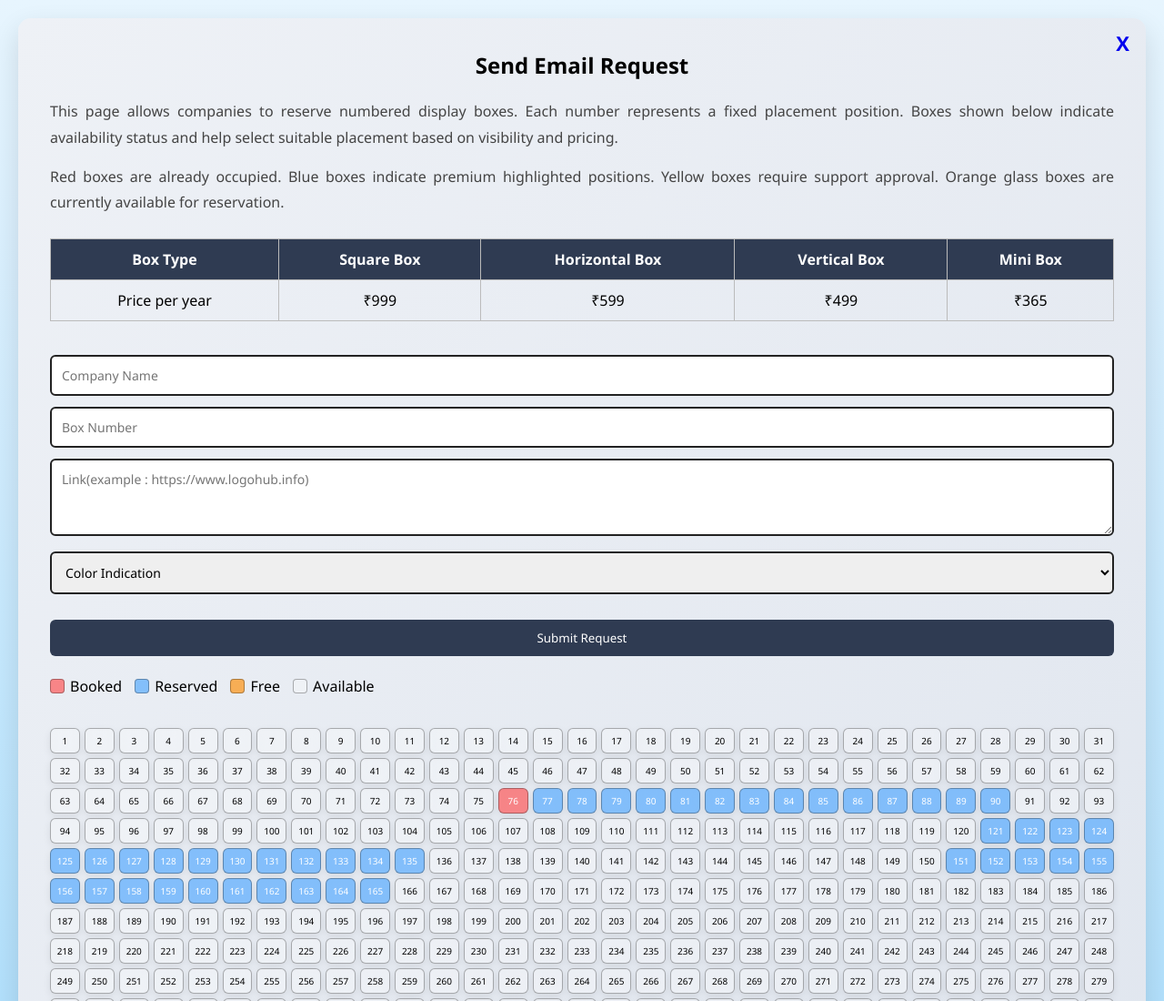
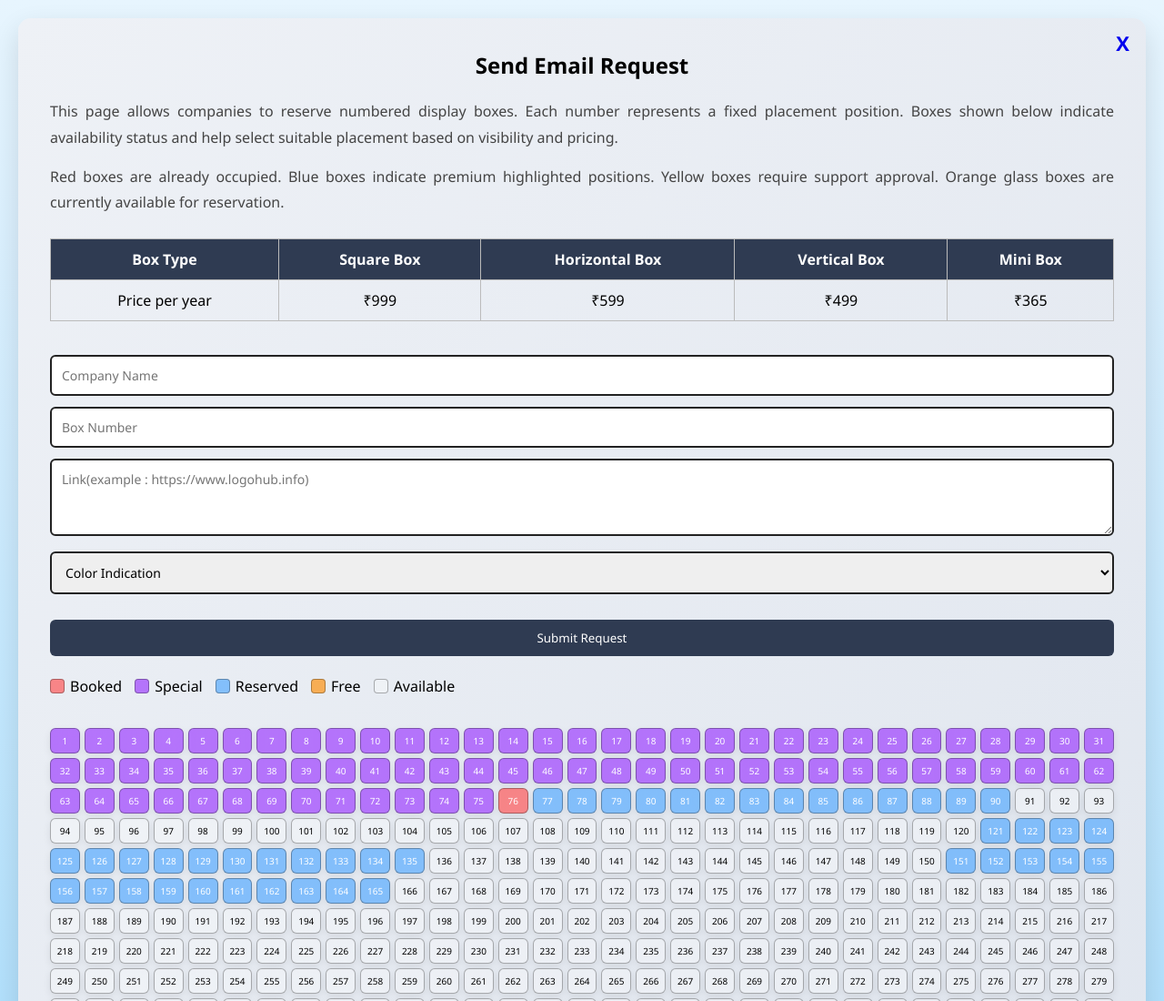
Before and after one commit to nani-lanke/logohub, a plain HTML site: page sendrequest.html in a window 1280 px wide. Shown: the top 1100 px of the page at 91% size. Drawn offline with Linux system fonts and the light colour scheme.

Commit message:
Update sendrequest.html

```diff
--- a/sendrequest.html
+++ b/sendrequest.html
@@ -102,12 +102,16 @@
       border:1px solid rgba(255,255,255,0.35);
       box-shadow:0 3px 8px rgba(0,0,0,0.08);
     }
-    .booked{
+     .booked{
       background:rgba(255,77,77,0.65); color:#fff;
       border: 0.5px solid rgba(0,0,0,0.3);
     }
+    .reserved{
+      background:rgba(77,166,255,0.65); color:#fff;
+      border: 0.5px solid rgba(0,0,0,0.3);
+    }
     .special{
-      background:rgba(77,166,255,0.65); color:#fff;
+      background: rgba(153, 51, 255, 0.65); color:#fff;
       border: 0.5px solid rgba(0,0,0,0.3);
     }
     .free{
@@ -190,7 +194,8 @@
     </form>
     <div class="legend">
       <span><div class="color booked"></div>Booked</span>
-      <span><div class="color special"></div>Reserved</span>
+      <span><div class="color special"></div>Special</span>
+      <span><div class="color reserved"></div>Reserved</span>
       <span><div class="color free"></div>Free</span>
       <span><div class="color available"></div>Available</span>
     </div>
@@ -206,17 +211,12 @@
 
   <script>
     const bookedList=[76];   // booked
-
-    const reservedList=[
-      77, 78, 79, 80, 81, 82, 83, 84, 85, 86, 87, 88, 89, 90,
-      121, 122, 123, 124, 125, 126, 127, 128, 129, 130, 131, 132, 133, 134, 135,
-      151, 152, 153, 154, 155, 156, 157, 158, 159, 160, 161, 162, 163, 164, 165
-    ];  // reserved
-
-    const freeBoxes=[
-      482,484,485,486,487,489,491,494,497,499,500,501,502,504,506,509,512,514,515,516,517,519,521,524,527,529,530,531,532,534,536,539,542,544,545,546,547,549,551,
-      554,557,559,560,561,562,564,566,569,572,574,575,576,577,579,581,584,587,589,590,591,592,594,596,599
-    ];  //free
+    const specialList =[1, 2, 3, 4, 5, 6, 7, 8, 9, 10,11, 12, 13, 14, 15, 16, 17, 18, 19, 20,21, 22, 23, 24, 25, 26, 27, 28, 29, 30,31, 32, 33, 34, 35, 36, 37, 38, 39, 40,41, 42,
+    43, 44, 45, 46, 47, 48, 49, 50,51, 52, 53, 54, 55, 56, 57, 58, 59, 60,61, 62, 63, 64, 65, 66, 67, 68, 69, 70,71, 72, 73, 74, 75,]; //special
+    const reservedList=[77, 78, 79, 80, 81, 82, 83, 84, 85, 86, 87, 88, 89, 90,121, 122, 123, 124, 125, 126, 127, 128, 129, 130, 131, 132, 133, 134, 135,151, 152, 153, 154, 155,
+    156, 157, 158, 159, 160, 161, 162, 163, 164, 165];  // reserved
+    const freeBoxes=[482,484,485,486,487,489,491,494,497,499,500,501,502,504,506,509,512,514,515,516,517,519,521,524,527,529,530,531,532,534,536,539,542,544,545,546,547,549,551,
+      554,557,559,560,561,562,564,566,569,572,574,575,576,577,579,581,584,587,589,590,591,592,594,596,599];  //free
 
     const form=document.getElementById("emailForm");
     const numberInput=document.getElementById("numberInput");
@@ -237,8 +237,9 @@
       box.className="box";
       box.textContent=i;
 
-      if(bookedList.includes(i)) box.classList.add("booked");
-      else if(reservedList.includes(i)) box.classList.add("special");
+     if(bookedList.includes(i)) box.classList.add("booked");
+      else if(specialList.includes(i)) box.classList.add("special");
+      else if(reservedList.includes(i)) box.classList.add("reserved");
       else if(freeBoxes.includes(i)) box.classList.add("free");
       else box.classList.add("available");
 
```
